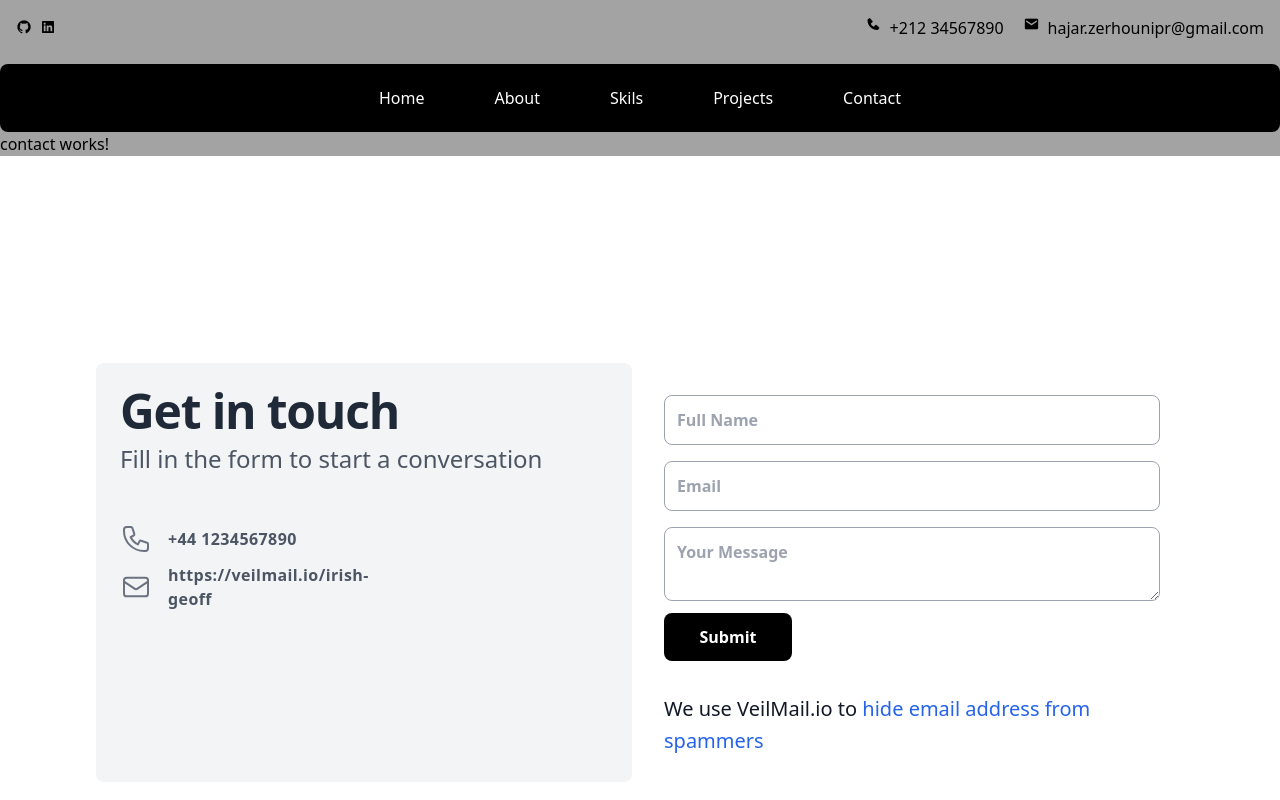
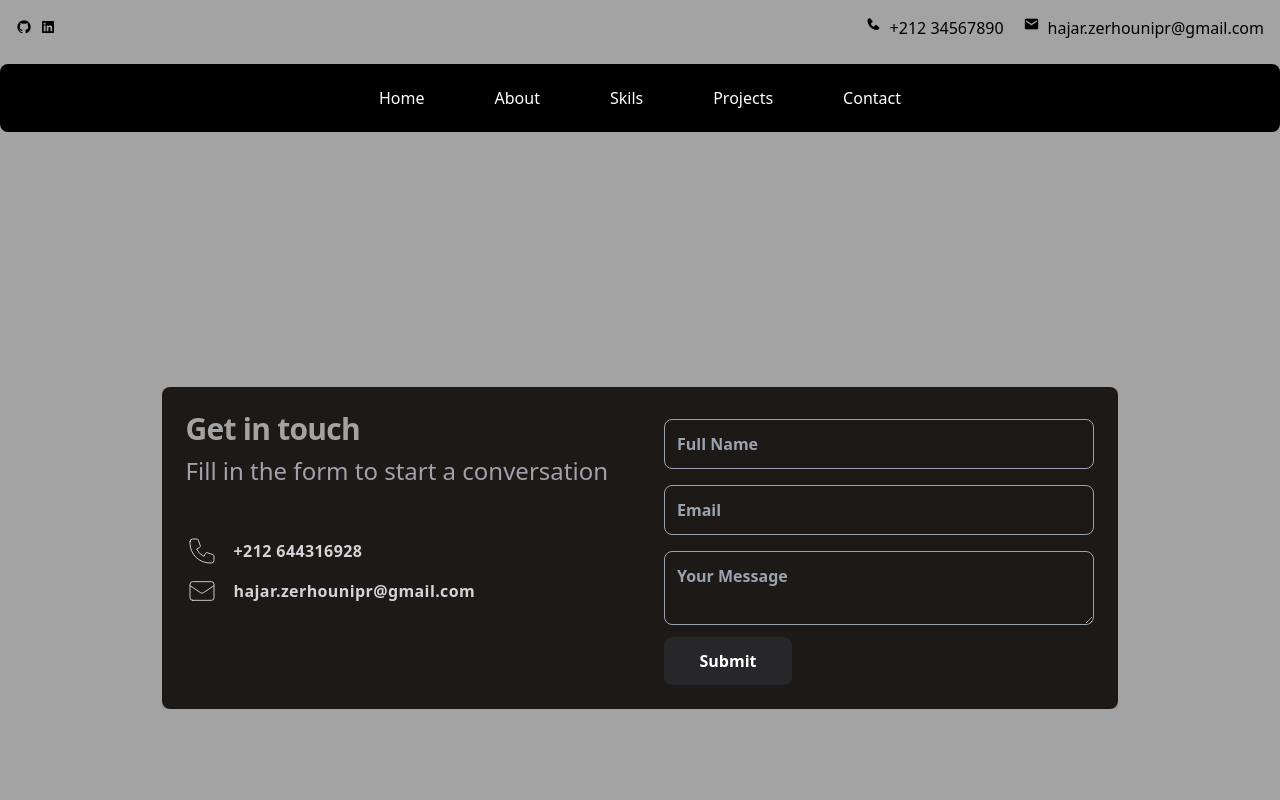
Before and after one commit to hajar-tech/myPortfolio, an Angular app: page / in a window 1280 px wide. Shown: the top 800 px of the page. Built offline with nearby package versions, Linux system fonts and the light colour scheme.

Commit message:
finished contact component designe

```diff
--- a/src/app/contact/contact.component.html
+++ b/src/app/contact/contact.component.html
@@ -1,15 +1,15 @@
-<p>contact works!</p>
+
 <!-- This form uses the fabform.io form backend service -->
 
-<div class="relative flex items-top justify-center min-h-screen bg-white dark:bg-gray-900 sm:items-center sm:pt-0">
+<div class="relative shadow-md shadow-red-950 flex items-top justify-center min-h-screen sm:items-center sm:pt-0">
     <div class="max-w-6xl mx-auto sm:px-6 lg:px-8">
         <div class="mt-8 overflow-hidden">
-            <div class="grid grid-cols-1 md:grid-cols-2">
-                <div class="p-6 mr-2 bg-gray-100 dark:bg-gray-800 sm:rounded-lg">
-                    <h1 class="text-4xl sm:text-5xl text-gray-800 dark:text-white font-extrabold tracking-tight">
+            <div class="grid grid-cols-1 md:grid-cols-2 bg-stone-900 rounded-lg shadow-lg">
+                <div class="p-6 mr-2  sm:rounded-lg">
+                    <h1 class="text-xl sm:text-3xl  text-neutral-400 font-bold tracking-tight">
                         Get in touch
                     </h1>
-                    <p class="text-normal text-lg sm:text-2xl font-medium text-gray-600 dark:text-gray-400 mt-2">
+                    <p class="text-normal text-lg sm:text-2xl font-medium text-zinc-400  mt-2">
                         Fill in the form to start a conversation
                     </p>
 
@@ -17,21 +17,21 @@
                         <!-- Address information here -->
                     </div>
 
-                    <div class="flex items-center mt-4 text-gray-600 dark:text-gray-400">
-                        <svg fill="none" stroke="currentColor" stroke-linecap="round" stroke-linejoin="round" stroke-width="1.5" viewBox="0 0 24 24" class="w-8 h-8 text-gray-500">
-                            <path stroke-linecap="round" stroke-linejoin="round" stroke-width="1.5" d="M3 5a2 2 0 012-2h3.28a1 1 0 01.948.684l1.498 4.493a1 1 0 01-.502 1.21l-2.257 1.13a11.042 11.042 0 005.516 5.516l1.13-2.257a1 1 0 011.21-.502l4.493 1.498a1 1 0 01.684.949V19a2 2 0 01-2 2h-1C9.716 21 3 14.284 3 6V5z"/>
+                    <div class="flex items-center mt-4 text-zinc-300">
+                        <svg fill="none" stroke="currentColor" stroke-linecap="round" stroke-linejoin="round" stroke-width="1.5" viewBox="0 0 24 24" class="w-8 h-8 text-zinc-300">
+                            <path stroke-linecap="round" stroke-linejoin="round" stroke-width="0.7" d="M3 5a2 2 0 012-2h3.28a1 1 0 01.948.684l1.498 4.493a1 1 0 01-.502 1.21l-2.257 1.13a11.042 11.042 0 005.516 5.516l1.13-2.257a1 1 0 011.21-.502l4.493 1.498a1 1 0 01.684.949V19a2 2 0 01-2 2h-1C9.716 21 3 14.284 3 6V5z"/>
                         </svg>
                         <div class="ml-4 text-md tracking-wide font-semibold w-40">
-                            +44 1234567890
+                            +212 644316928
                         </div>
                     </div>
 
-                    <div class="flex items-center mt-2 text-gray-600 dark:text-gray-400">
-                        <svg fill="none" stroke="currentColor" stroke-linecap="round" stroke-linejoin="round" stroke-width="1.5" viewBox="0 0 24 24" class="w-8 h-8 text-gray-500">
-                            <path stroke-linecap="round" stroke-linejoin="round" stroke-width="1.5" d="M3 8l7.89 5.26a2 2 0 002.22 0L21 8M5 19h14a2 2 0 002-2V7a2 2 0 00-2-2H5a2 2 0 00-2 2v10a2 2 0 002 2z"/>
+                    <div class="flex items-center mt-2 text-zinc-300">
+                        <svg fill="none" stroke="currentColor" stroke-linecap="round" stroke-linejoin="round" stroke-width="1.5" viewBox="0 0 24 24" class="w-8 h-8 text-zinc-300">
+                            <path stroke-linecap="round" stroke-linejoin="round" stroke-width="0.7" d="M3 8l7.89 5.26a2 2 0 002.22 0L21 8M5 19h14a2 2 0 002-2V7a2 2 0 00-2-2H5a2 2 0 00-2 2v10a2 2 0 002 2z"/>
                         </svg>
                         <div class="ml-4 text-md tracking-wide font-semibold w-40">
-                            <a href="https://veilmail.io/irish-geoff">https://veilmail.io/irish-geoff</a>
+                            <a href="https://veilmail.io/irish-geoff">hajar.zerhounipr&#64;gmail.com</a>
                         </div>
                     </div>
                 </div>
@@ -39,25 +39,23 @@
                 <form action="https://fabform.io/f/xxxxx" method="post" class="p-6 flex flex-col justify-center">
                     <div class="flex flex-col">
                         <label for="name" class="hidden">Full Name</label>
-                        <input type="name" name="name" id="name" placeholder="Full Name" class="w-100 mt-2 py-3 px-3 rounded-lg bg-white dark:bg-gray-800 border border-gray-400 dark:border-gray-700 text-gray-800 font-semibold focus:border-indigo-500 focus:outline-none">
+                        <input type="name" name="name" id="name" placeholder="Full Name" class="w-100 mt-2 py-3 px-3 rounded-lg bg-transparent  border border-gray-400 dark:border-gray-700 text-neutral-300 font-semibold focus:border-red-900 focus:outline-none">
                     </div>
 
                     <div class="flex flex-col mt-2">
                         <label for="email" class="hidden">Email</label>
-                        <input type="email" name="email" id="email" placeholder="Email" class="w-100 mt-2 py-3 px-3 rounded-lg bg-white dark:bg-gray-800 border border-gray-400 dark:border-gray-700 text-gray-800 font-semibold focus:border-indigo-500 focus:outline-none">
+                        <input type="email" name="email" id="email" placeholder="Email" class="w-100 mt-2 py-3 px-3 rounded-lg bg-transparent border border-gray-400 dark:border-gray-700 text-neutral-300 font-semibold focus:border-red-900 focus:outline-none">
                     </div>
 
                     <div class="flex flex-col mt-2">
                         <label for="message" class="hidden">Message</label>
-                        <textarea name="message" id="message" placeholder="Your Message" class="w-100 mt-2 py-3 px-3 rounded-lg bg-white dark:bg-gray-800 border border-gray-400 dark:border-gray-700 text-gray-800 font-semibold focus:border-indigo-500 focus:outline-none"></textarea>
+                        <textarea name="message" id="message" placeholder="Your Message" class="w-100 mt-2 py-3 px-3 rounded-lg bg-transparent border border-gray-400 dark:border-gray-700 text-neutral-300 font-semibold focus:border-red-900 focus:outline-none"></textarea>
                     </div>
 
-                    <button type="submit" class="md:w-32 bg-black hover:bg-gray-900 text-white font-bold py-3 px-6 rounded-lg mt-3 hover:bg-indigo-500 transition ease-in-out duration-300">
+                    <button type="submit" class="md:w-32 bg-zinc-800 hover:bg-gray-900 text-white font-bold py-3 px-6 rounded-lg mt-3 hover:bg-red-950 transition ease-in-out duration-300">
                         Submit
                     </button>
-                      <p class="leading-relaxed text-xl text-gray-900 mt-8">
-                We use VeilMail.io to <a class="font-medium text-blue-600 dark:text-blue-500 hover:underline" href="https://veilmail.io">hide email address from spammers</a>
-            </p>
+
                 </form>
             </div>
         </div>
```
